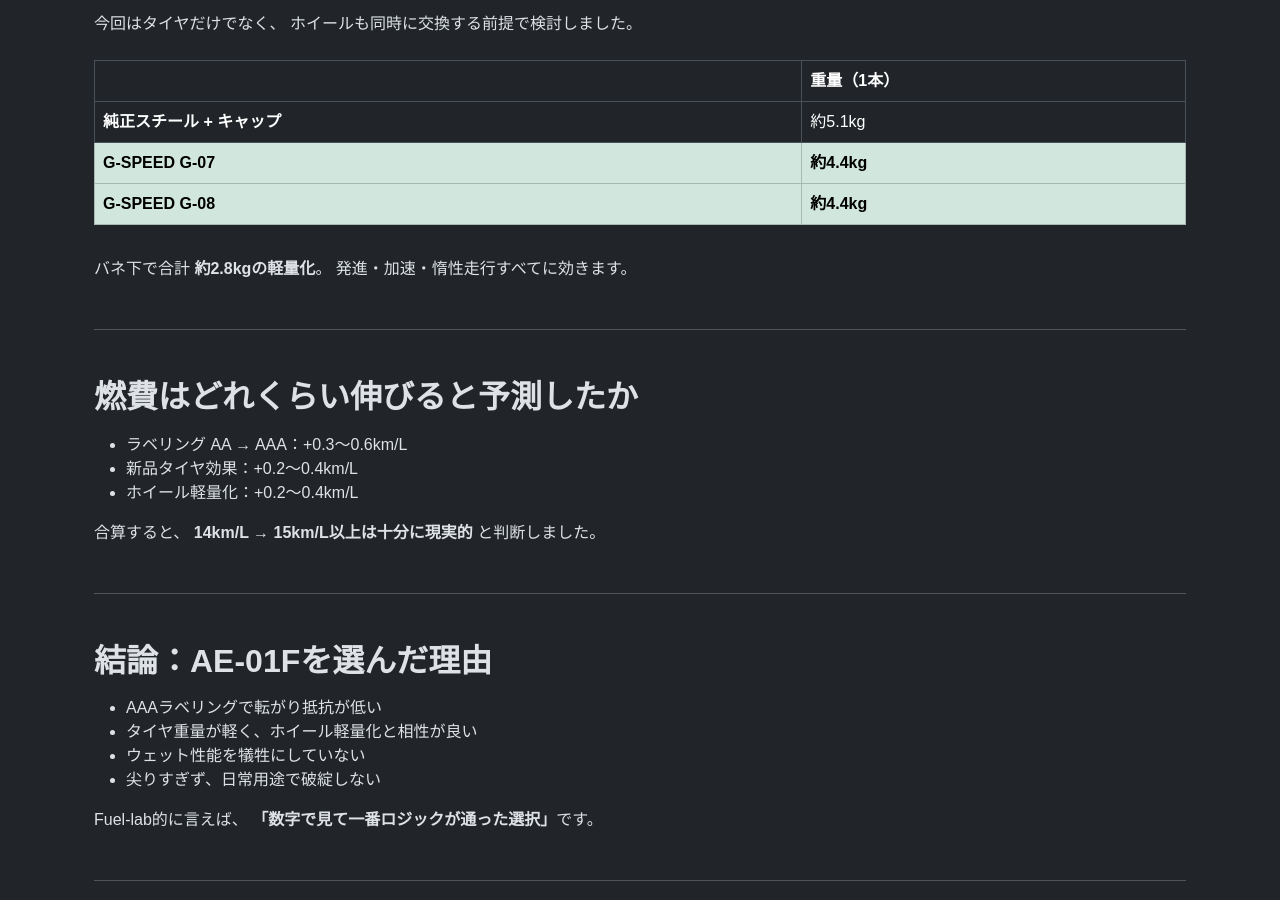
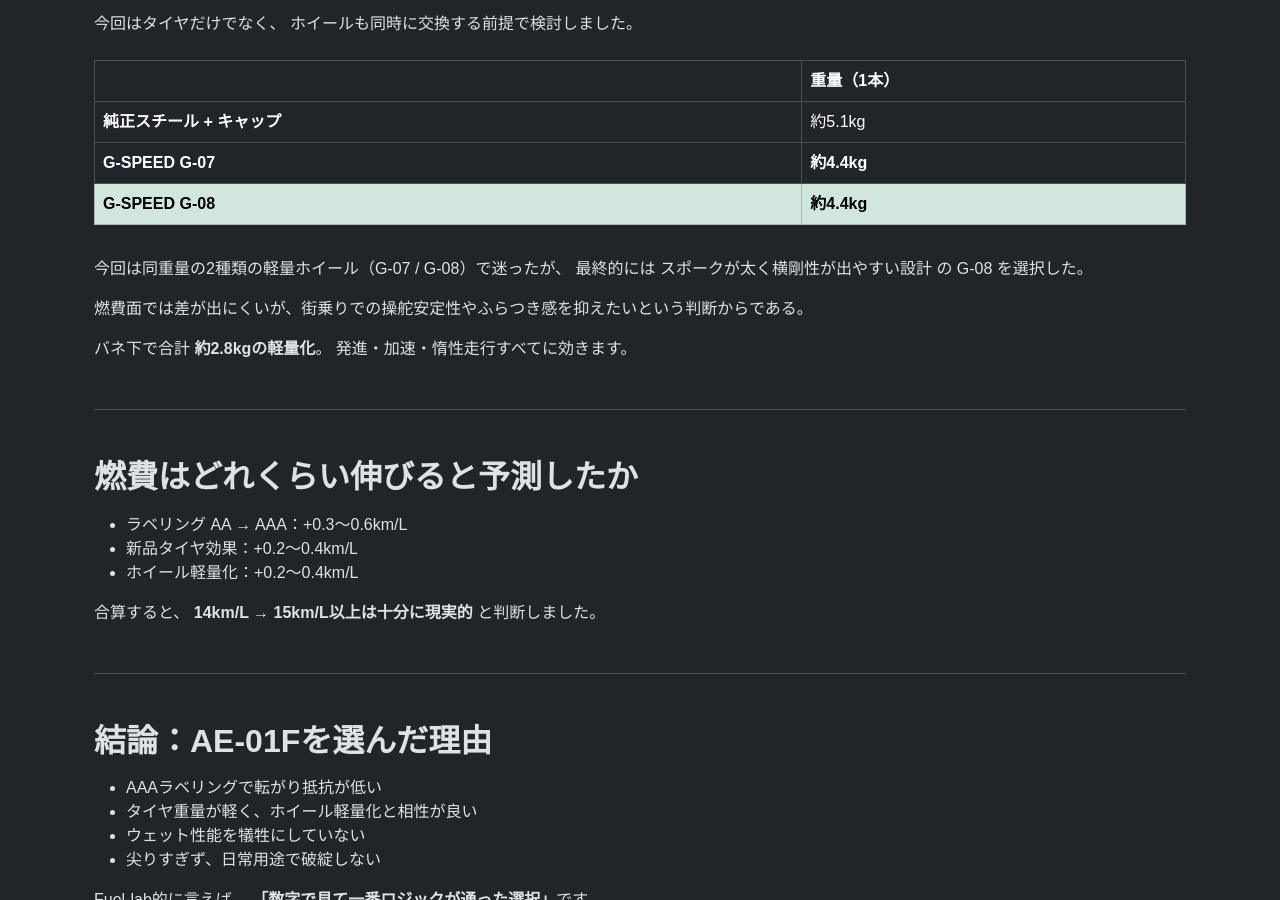
Before and after one commit to funyapar-org/fuel-lab, a Jekyll site: the page built from _solio/fuel-optimization-by-tire.md, in a window 1280 px wide and 900 px high, scrolled down 2173 px. Built offline with Jekyll 4.4.1, drawn with Linux system fonts in a browser that asks for light colours.

Commit message:
fuel-optimization-by-tire.md を更新

```diff
--- a/_solio/fuel-optimization-by-tire.md
+++ b/_solio/fuel-optimization-by-tire.md
@@ -202,7 +202,7 @@
             <th>純正スチール + キャップ</th>
             <td>約5.1kg</td>
           </tr>
-          <tr class="table-success">
+          <tr>
             <th>G-SPEED G-07</th>
             <td><strong>約4.4kg</strong></td>
           </tr>
@@ -213,6 +213,15 @@
         </tbody>
       </table>
     </div>
+
+    <p class="mt-3">
+      今回は同重量の2種類の軽量ホイール（G-07 / G-08）で迷ったが、
+      最終的には スポークが太く横剛性が出やすい設計 の G-08 を選択した。
+    </p>
+
+    <p class="mt-3">
+      燃費面では差が出にくいが、街乗りでの操舵安定性やふらつき感を抑えたいという判断からである。
+    </p>
 
     <p class="mt-3">
       バネ下で合計 <strong>約2.8kgの軽量化</strong>。
```
